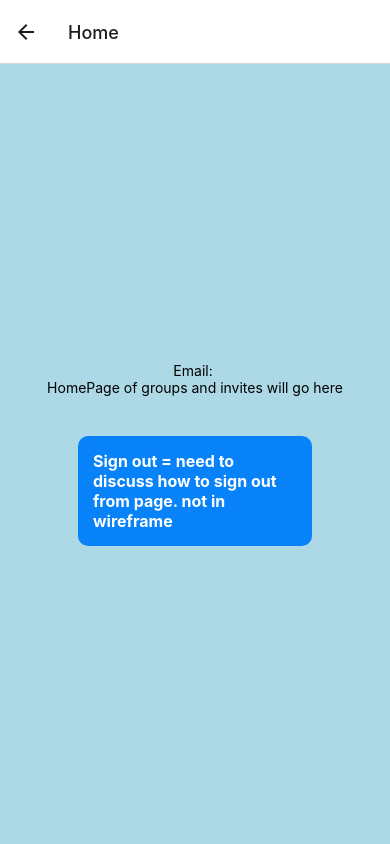
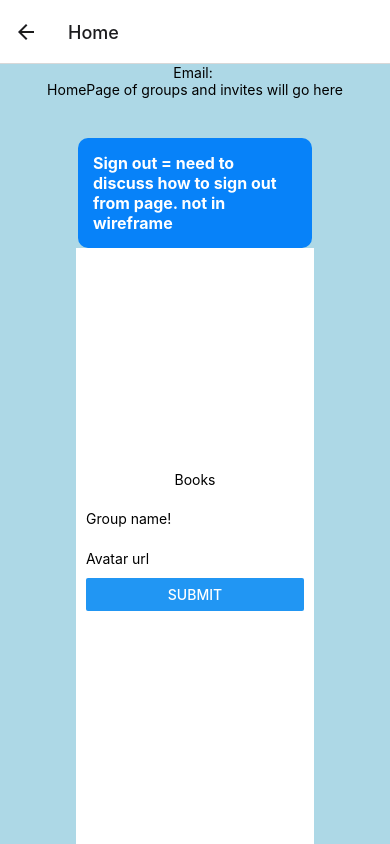
Before and after one commit to qmqasim99/geeq-meet, a React Native app: screen /Home in a window 390 px wide. Built offline with nearby package versions, Linux system fonts and the light colour scheme; no server answers.

Commit message:
Add a group

```diff
--- /dev/null
+++ b/Components/CreateGroup.jsx
@@ -0,0 +1,71 @@
+import { StatusBar } from 'expo-status-bar';
+import { StyleSheet, Text, View, TextInput, Button } from 'react-native';
+import {
+  collection,
+  doc,
+  addDoc,
+  getDocs,
+  setDoc,
+  query,
+  where,
+  collectionGroup,
+  document,
+  serverTimestamp,
+} from 'firebase/firestore';
+import { db } from '../firebase';
+
+import { useState, useEffect } from 'react';
+
+export default function CreateGroup() {
+  const collRef = collection(db, 'groups');
+
+  const [groupName, setGroupName] = useState('');
+  const [groupAvatar, setGroupAvatar] = useState('');
+
+  useEffect(() => {}, []);
+
+  const handleSubmit = (e) => {
+    e.preventDefault();
+
+    addDoc(collRef, {
+      group_name: groupName,
+      avatar: groupAvatar,
+      created_at: serverTimestamp(),
+      users: [{ name: 'group creator', uid: 11 }],
+    });
+    console.log('form sumitted');
+  };
+
+  return (
+    <View style={styles.container}>
+      <Text>Books</Text>
+      <StatusBar style="auto" />
+
+      <View style={{ padding: 10 }}>
+        <TextInput
+          style={{ height: 40 }}
+          placeholder="Group name!"
+          onChangeText={(newText) => setGroupName(newText)}
+          defaultValue={groupName}
+        />
+        <TextInput
+          style={{ height: 40 }}
+          placeholder="Avatar url"
+          onChangeText={(newText) => setGroupAvatar(newText)}
+          defaultValue={groupAvatar}
+        />
+
+        <Button title="Submit" onPress={handleSubmit} />
+      </View>
+    </View>
+  );
+}
+
+const styles = StyleSheet.create({
+  container: {
+    flex: 1,
+    backgroundColor: '#fff',
+    alignItems: 'center',
+    justifyContent: 'center',
+  },
+});
--- a/screens/HomeScreen.js
+++ b/screens/HomeScreen.js
@@ -1,7 +1,8 @@
-import { useNavigation } from "@react-navigation/core";
-import React from "react";
-import { StyleSheet, Text, TouchableOpacity, View } from "react-native";
-import { auth } from "../firebase";
+import { useNavigation } from '@react-navigation/core';
+import React from 'react';
+import { StyleSheet, Text, TouchableOpacity, View } from 'react-native';
+import CreateGroup from '../Components/CreateGroup';
+import { auth } from '../firebase';
 
 const HomeScreen = () => {
   const navigation = useNavigation();
@@ -10,7 +11,7 @@ const HomeScreen = () => {
     auth
       .signOut()
       .then(() => {
-        navigation.replace("Login");
+        navigation.replace('Login');
       })
       .catch((error) => alert(error.message));
   };
@@ -24,6 +25,7 @@ const HomeScreen = () => {
           Sign out = need to discuss how to sign out from page. not in wireframe
         </Text>
       </TouchableOpacity>
+      <CreateGroup />
     </View>
   );
 };
@@ -32,22 +34,22 @@ export default HomeScreen;
 
 const styles = StyleSheet.create({
   container: {
-    backgroundColor: "lightblue",
+    backgroundColor: 'lightblue',
     flex: 1,
-    justifyContent: "center",
-    alignItems: "center",
+    justifyContent: 'center',
+    alignItems: 'center',
   },
   button: {
-    backgroundColor: "#0782F9",
-    width: "60%",
+    backgroundColor: '#0782F9',
+    width: '60%',
     padding: 15,
     borderRadius: 10,
-    alignItems: "center",
+    alignItems: 'center',
     marginTop: 40,
   },
   buttonText: {
-    color: "white",
-    fontWeight: "700",
+    color: 'white',
+    fontWeight: '700',
     fontSize: 16,
   },
 });
```
